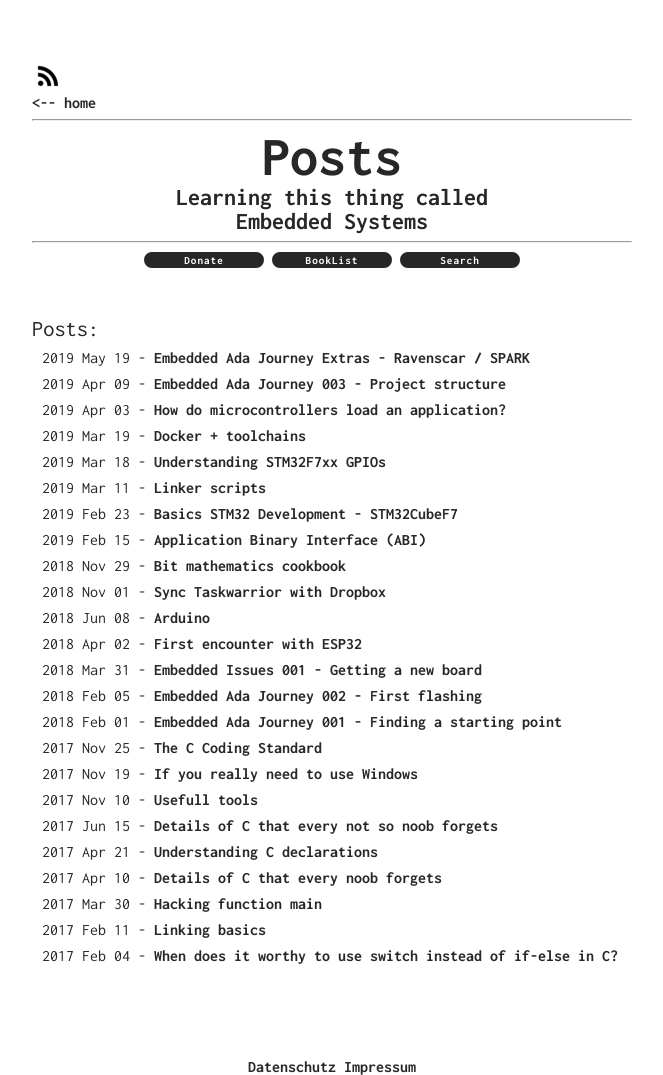
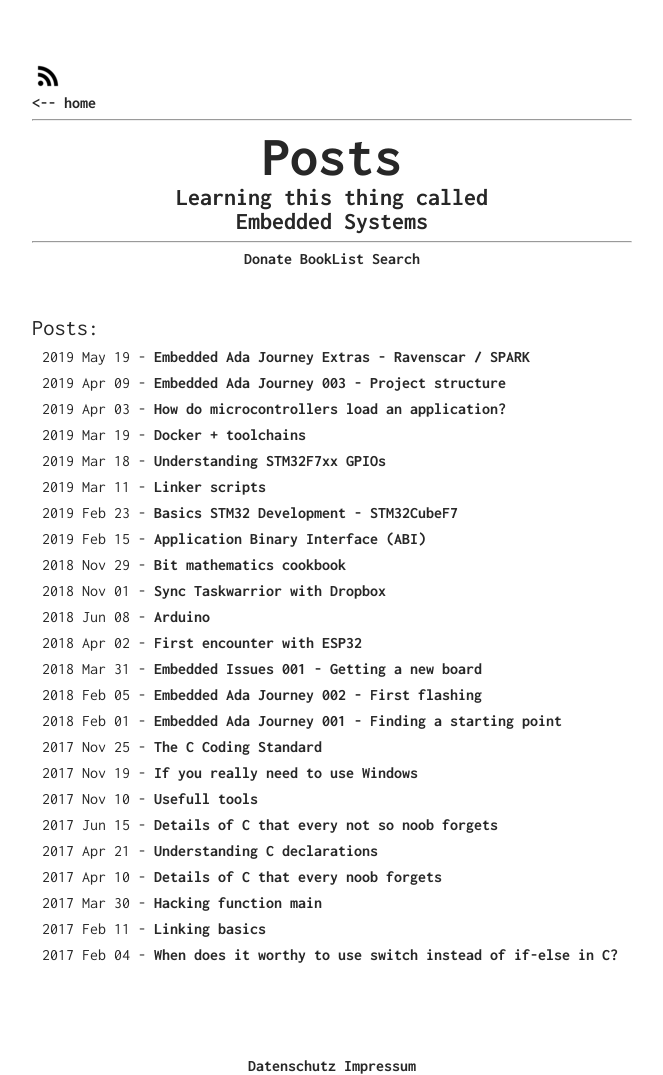
Before and after one commit to daleonpz/baremetallics, a Jekyll site: the page built from programming/index.html, in a window 1280 px wide. Shown: the whole page, without its empty margins (308-971 px from the left). Built offline with Jekyll 4.4.1, drawn with Linux system fonts in a browser that asks for light colours; a script that is not in the unit is left out.

Commit message:
update format

```diff
--- a/_includes/navigation.html
+++ b/_includes/navigation.html
@@ -1,7 +1,7 @@
-<div id="navigation_items" align="center">
+<div id="nav_items" align="center">
         {% for item in site.data.navigation %}
             <a href="{{ item.url }}">
-            <input type="submit" value="{{ item.title }}">
+                {{ item.title }}
             </a>
         {% endfor %}
 </div>
```
